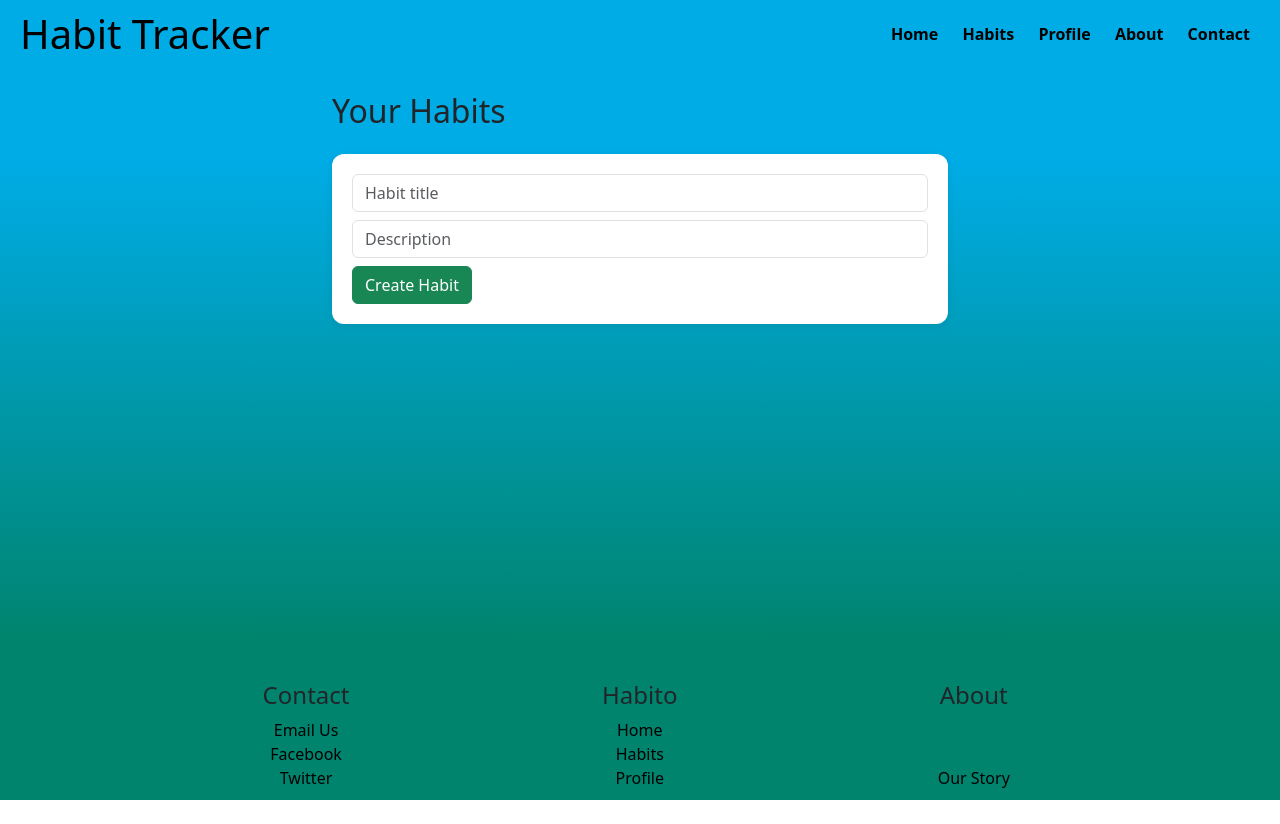
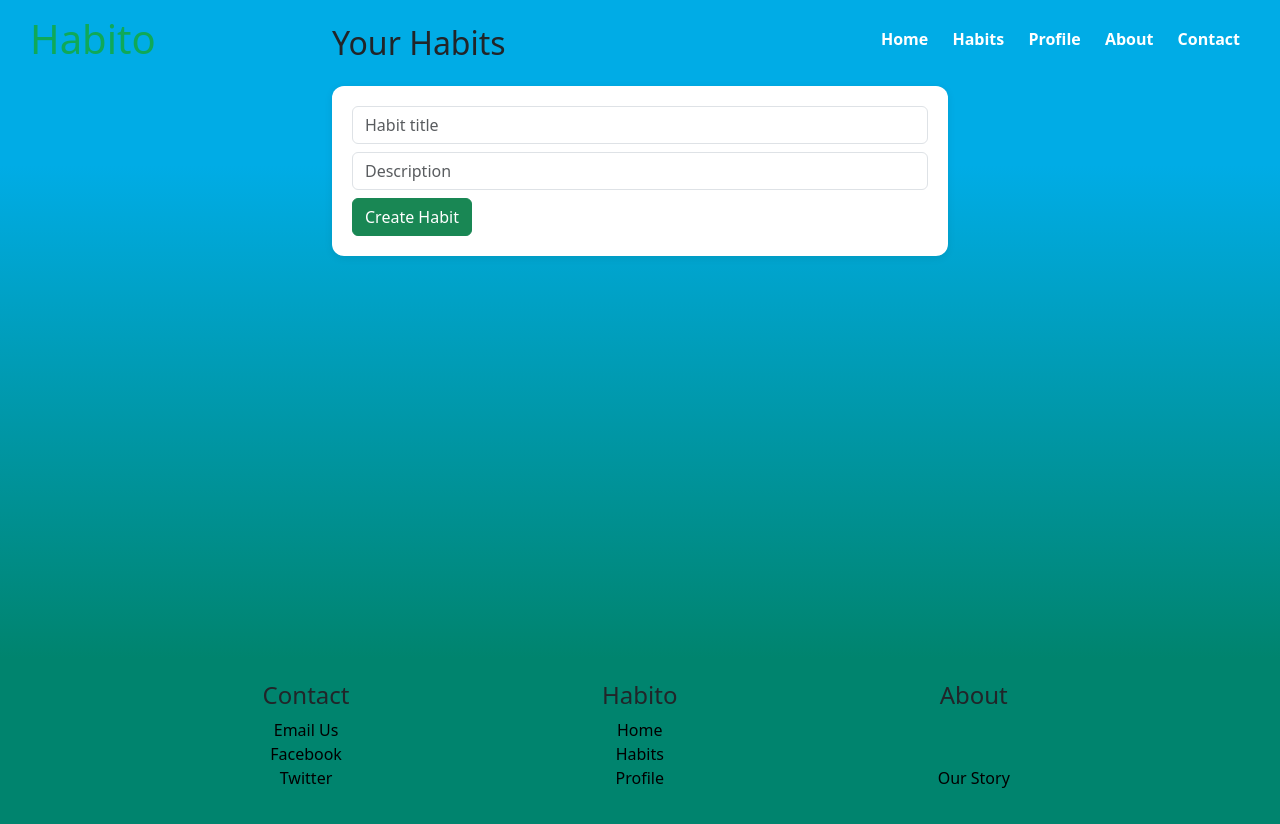
Before and after one commit to Heoemeo/Webbserverprojekt, a website: page sidor/habits.html in a window 1280 px wide. Before the commit the page ends 800 px from the top, so only its background shows below. Drawn offline with nearby package versions, Linux system fonts and the light colour scheme; no server answers.

Commit message:
Navbar + hero bild

```diff
--- a/sidor/habits.html
+++ b/sidor/habits.html
@@ -9,13 +9,14 @@
             integrity="sha384-sRIl4kxILFvY47J16cr9ZwB07vP4J8+LH7qKQnuqkuIAvNWLzeN8tE5YBujZqJLB"
             crossorigin="anonymous"
         />
+        <link rel="stylesheet" href="styles/navbar.css" />
         <link rel="stylesheet" href="styles/habits.css" />
         <title>Habits</title>
     </head>
     <body>
         <nav>
             <section class="nav-container">
-                <h1>Habit Tracker</h1>
+                <h1>Habito</h1>
                 <div>
                     <a href="index.html">Home</a>
                     <a href="habits.html">Habits</a>
--- a/sidor/styles/about.css
+++ b/sidor/styles/about.css
@@ -1,17 +1,6 @@
-.nav-container {
-    display: flex;
-    justify-content: space-between;
-    align-items: center;
-    padding: 10px 20px;
 
-}
 
-.nav-container a {
-    text-decoration: none;
-    color: black;
-    font-weight: bold;
-    margin: 0 10px;
-}
+
 
 footer {
     text-align: center;
@@ -50,9 +39,3 @@
     justify-content: center;
     align-items: center;
 }
-
-.nav-container h1 {
-    font-size: 2.5rem;
-    margin: 0;
-    color: #00846e;
-}
--- a/sidor/styles/contact.css
+++ b/sidor/styles/contact.css
@@ -1,16 +1,4 @@
-.nav-container {
-    display: flex;
-    justify-content: space-between;
-    align-items: center;
-    padding: 10px 20px;
-}
 
-.nav-container a {
-    text-decoration: none;
-    color: black;
-    font-weight: bold;
-    margin: 0 10px;
-}
 
 footer {
     text-align: center;
@@ -42,9 +30,3 @@
     align-items: center;
     padding: 20px;
 }
-
-.nav-container h1 {
-    font-size: 2.5rem;
-    margin: 0;
-    color: #00846e;
-}
--- a/sidor/styles/habits.css
+++ b/sidor/styles/habits.css
@@ -1,3 +1,4 @@
+
 main.container{
     background: transparent;
     max-width: 50%;
@@ -15,19 +16,6 @@
 }
 .container{
     background-color:#00ace6;
-}
-.nav-container {
-    display: flex;
-    justify-content: space-between;
-    align-items: center;
-    padding: 10px 20px;
-}
-
-.nav-container a {
-    text-decoration: none;
-    color: black;
-    font-weight: bold;
-    margin: 0 10px;
 }
 
 footer {
@@ -53,11 +41,6 @@
     margin: 0 10px;
 }
 
-.nav-container h1 {
-    font-size: 2.5rem;
-    margin: 0;
-    color:black;
-}
 
 /* Formuläret får lite snyggare box */
 #habit-form {
--- a/sidor/styles/index.css
+++ b/sidor/styles/index.css
@@ -39,7 +39,7 @@
     font-weight: 350;
     text-align: center;
 
-    background-image: url("/images/hero_bok.jpg");
+    background-image: url("../../images/hero_bok.jpg");
     background-size: cover;
     background-position: center;
     background-repeat: no-repeat;
--- /dev/null
+++ b/sidor/styles/navbar.css
@@ -0,0 +1,31 @@
+nav {
+    position: absolute;
+    top: 0;
+    left: 0;
+    width: 100%;
+    z-index: 10;
+}
+
+.nav-container {
+    display: flex;
+    justify-content: space-between;
+    align-items: center;
+    padding: 15px 30px;
+}
+
+.nav-container a {
+    text-decoration: none;
+    color: white;
+    font-weight: bold;
+    margin: 0 10px;
+}
+
+.nav-container a:hover {
+    opacity: 0.7;
+}
+
+.nav-container h1 {
+    font-size: 2.5rem;
+    margin: 0;
+    color: #0FA958;
+}
--- a/sidor/styles/profile.css
+++ b/sidor/styles/profile.css
@@ -1,16 +1,4 @@
-.nav-container {
-    display: flex;
-    justify-content: space-between;
-    align-items: center;
-    padding: 10px 20px;
-}
 
-.nav-container a {
-    text-decoration: none;
-    color: black;
-    font-weight: bold;
-    margin: 0 10px;
-}
 
 footer {
     text-align: center;
@@ -52,9 +40,3 @@
     margin-top: 20px;
     gap: 10px;
 }
-
-.nav-container h1 {
-    font-size: 2.5rem;
-    margin: 0;
-    color: #00846e;
-}
--- a/src/server.ts
+++ b/src/server.ts
@@ -12,7 +12,9 @@
 app.use(express.json())
 app.use(cors())
 
+
 app.use(express.static("sidor"))
+app.use("/images", express.static("images"))
 
 app.use("/api", habitRoutes)
 app.use("/api", logRoutes)
```
Also changed, not shown: sidor/about.html (+1 -0 lines), sidor/contact.html (+1 -0 lines), sidor/index.html (+3 -0 lines), sidor/profile.html (+3 -0 lines).
